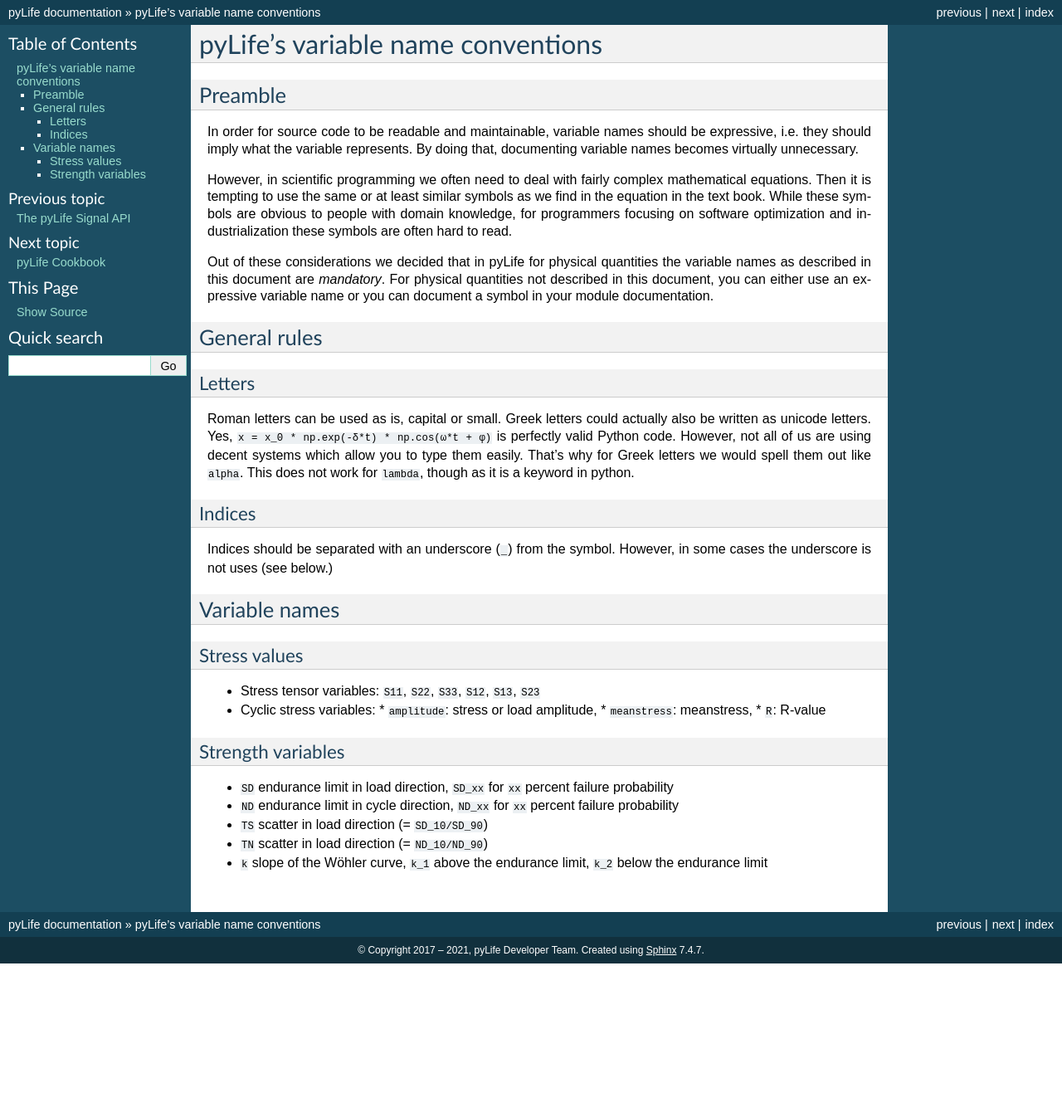
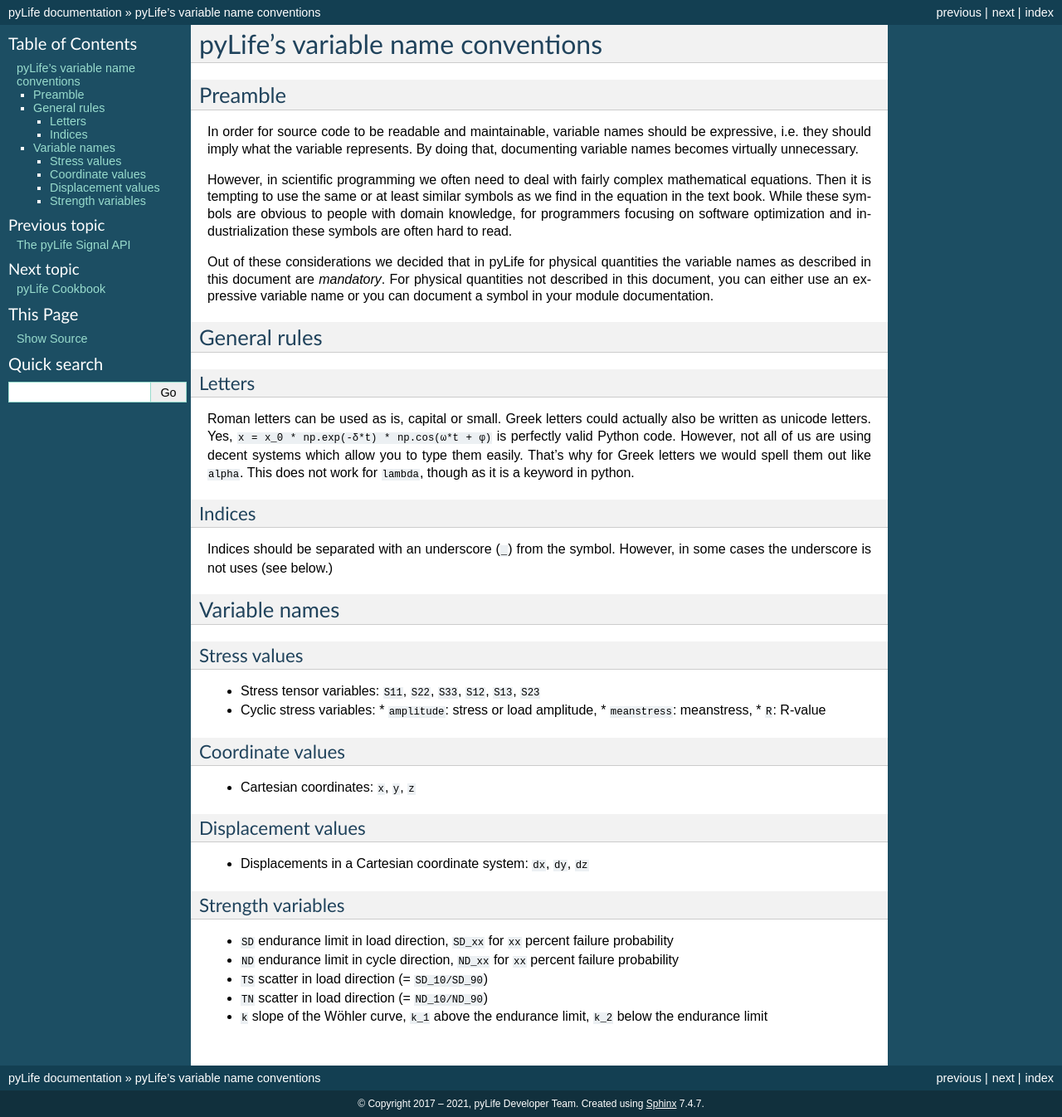
Before and after one commit to boschresearch/pylife, a Sphinx documentation site: the page built from doc/source/variable_names.rst, in a window 1280 px wide. Shown: the whole page at 83% size. Built offline with Sphinx 7.4.7, drawn with Linux system fonts in a browser that asks for light colours; pages that are not in the unit, such as notebooks, are missing from menus; the version number could not be read and is left out; before the commit the page ends 1161 px from its top, so only the background shows below that.

Commit message:
Document some more variable names
Signed-off-by: Johannes Mueller <johannes.mueller4@de.bosch.com>

```diff
--- a/doc/source/variable_names.rst
+++ b/doc/source/variable_names.rst
@@ -56,6 +56,18 @@ Stress values
   * ``R``: R-value
 
 
+Coordinate values
+-----------------
+
+* Cartesian coordinates: ``x``, ``y``, ``z``
+
+
+Displacement values
+-------------------
+
+* Displacements in a Cartesian coordinate system: ``dx``, ``dy``, ``dz``
+
+
 Strength variables
 ------------------
 
```
